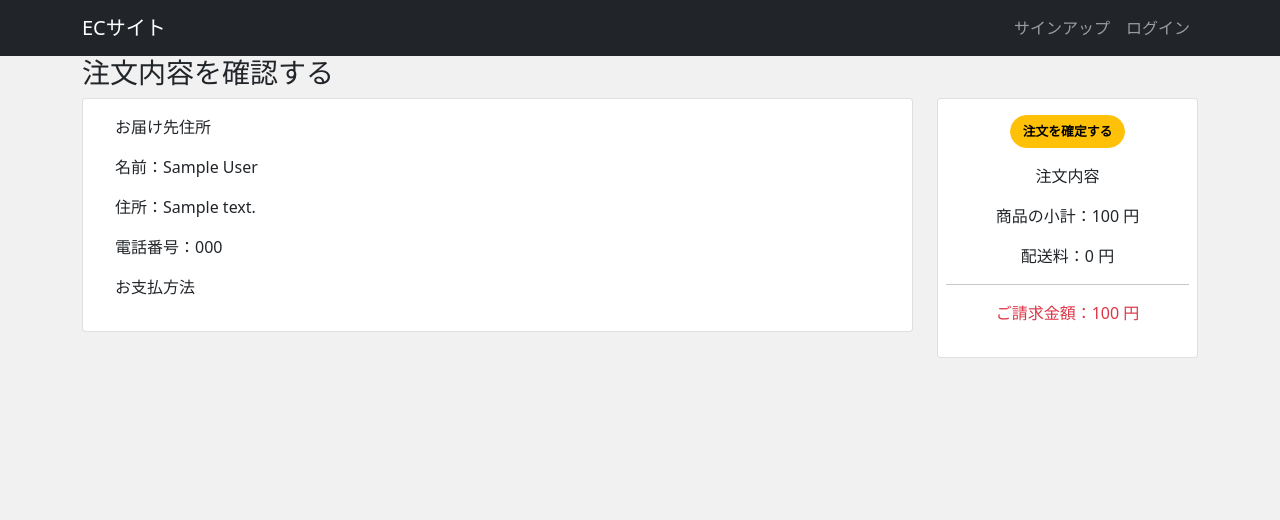
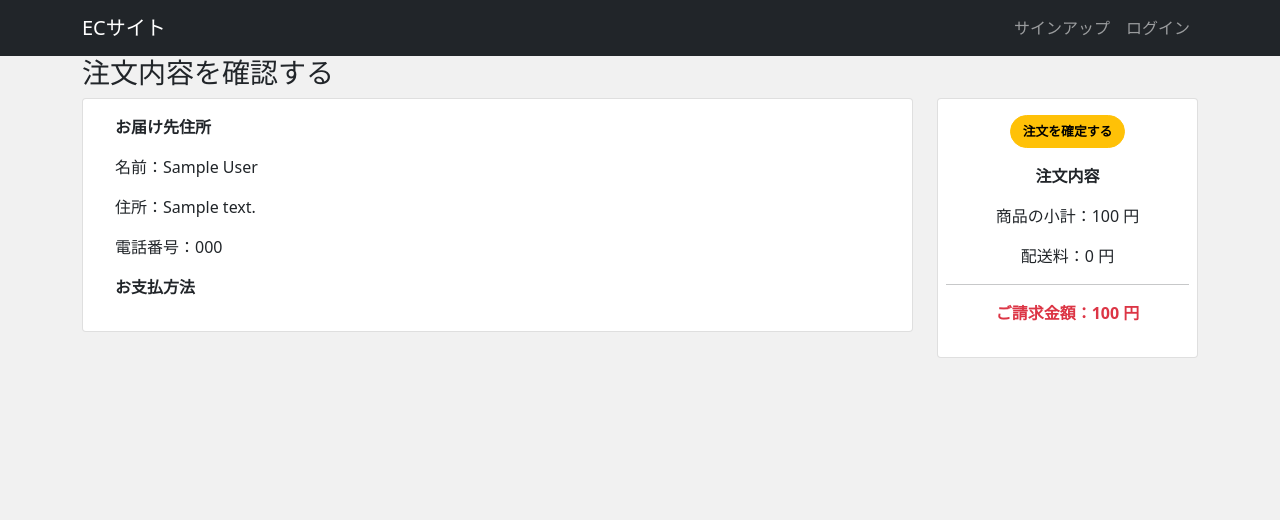
Before and after one commit to korombus/skelton_django_ec, a Django app: template app/templates/app/payment.html in a window 1280 px wide. Shown: the top 520 px of the page. Run offline with Django 3.2, Linux system fonts and the light colour scheme; the template is opened without the code that fills it: values that come from a table or form of the project are taken from there, others are empty; tables that the repository leaves empty hold one stand-in row (values such as "Sample post"); some libraries are stand-ins or nearby versions.

Commit message:
bootstrapのboldクラスが間違っていたので修正

```diff
--- a/app/templates/app/index.html
+++ b/app/templates/app/index.html
@@ -10,8 +10,8 @@
                 <img src="{{ item.image.url }}" alt="" class="card-img-top card-thum">
                 <div class="card-body text-center px-2 py-3">
                     <p class="mb-text-secondary">{{ item.category }}</p>
-                    <h5 class="font-weight-bold">{{ item.title }}</h5>
-                    <h4 class="font-weight-bold">
+                    <h5 class="fw-bold">{{ item.title }}</h5>
+                    <h4 class="fw-bold">
                         {{ item.price }} 円
                     </h4>
                     <a href="{% url 'product' item.slug %}" class="stretched-link"></a>
--- a/app/templates/app/order.html
+++ b/app/templates/app/order.html
@@ -51,7 +51,7 @@
         <div class="card">
             <div class="card-body text-center px-2 py-3">
                 {% if order.get_total %}
-                <p>小計：<span class="font-weight-bold">{{ order.get_total }} 円</span></p>
+                <p>小計：<span class="fw-bold">{{ order.get_total }} 円</span></p>
                 <div class="mb-3">
                     <a href="{% url 'payment' %}" class="btn btn-warning">レジに進む</a>
                 </div>
--- a/app/templates/app/payment.html
+++ b/app/templates/app/payment.html
@@ -13,13 +13,13 @@
             <div class="card px-4">
                 <div class="card-body px-2 py-3">
                     <div class="col-md-6">
-                        <p class="font-weight-bold">お届け先住所</p>
+                        <p class="fw-bold">お届け先住所</p>
                         <p>名前：{{ user_data.first_name }} {{ user_data.last_name}}</p>
                         <p>住所：{{ user_data.address }}</p>
                         <p>電話番号：{{ user_data.tel_number }}</p>
                     </div>
                     <div class="col-md-6">
-                        <p class="font-weight-bold">お支払方法</p>
+                        <p class="fw-bold">お支払方法</p>
                         {% csrf_token %}
                     </div>
                 </div>
@@ -31,11 +31,11 @@
                     <div class="mb-3">
                         <button class="btn btn-warning" type="submit">注文を確定する</button>
                     </div>
-                    <p class="font-weight-bold">注文内容</p>
+                    <p class="fw-bold">注文内容</p>
                     <p>商品の小計：{{ order.get_total }} 円</p>
                     <p>配送料：0 円</p>
                     <hr>
-                    <p class="font-weight-bold text-danger">ご請求金額：{{ order.get_total }} 円</p>
+                    <p class="fw-bold text-danger">ご請求金額：{{ order.get_total }} 円</p>
                 </div>
             </div>
         </div>
--- a/app/templates/app/product.html
+++ b/app/templates/app/product.html
@@ -15,8 +15,8 @@
                         <h3>{{ item_data.title }}</h3>
                         <p class="mb-3">{{ item_data.category }}</p>
                         <hr>
-                        <p>価格：<span class="text-danger font-weight-bold">{{ item_data.price }} 円</span></p>
-                        <p class="font-weight-bold">商品説明</p>
+                        <p>価格：<span class="text-danger fw-bold">{{ item_data.price }} 円</span></p>
+                        <p class="fw-bold">商品説明</p>
                         <p>{{ item_data.description | linebreaksbr }}</p>
                         <a href="{% url 'addItem' item_data.slug %}" class="btn btn-primary">カートに入れる</a>
                     </div>
```
